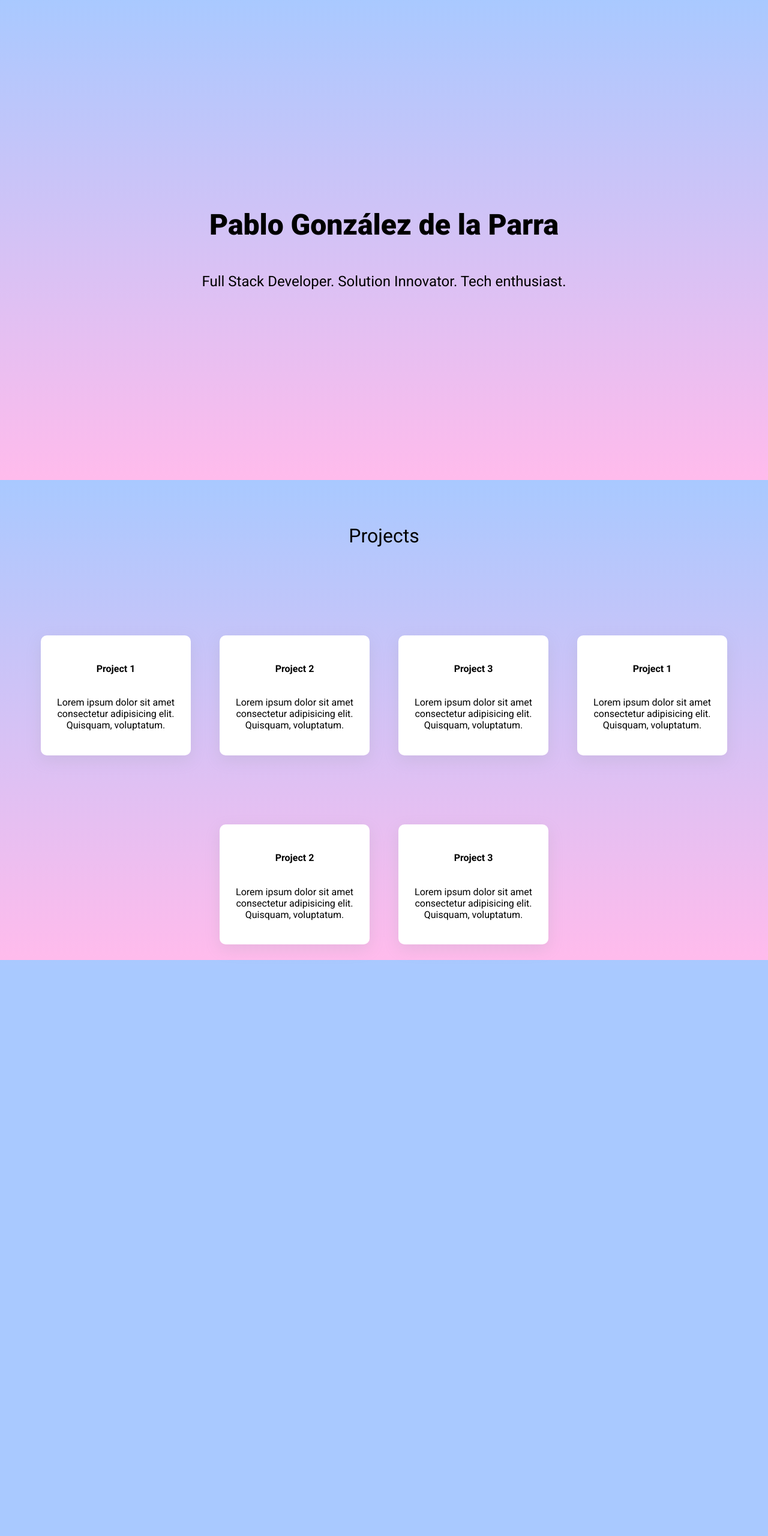
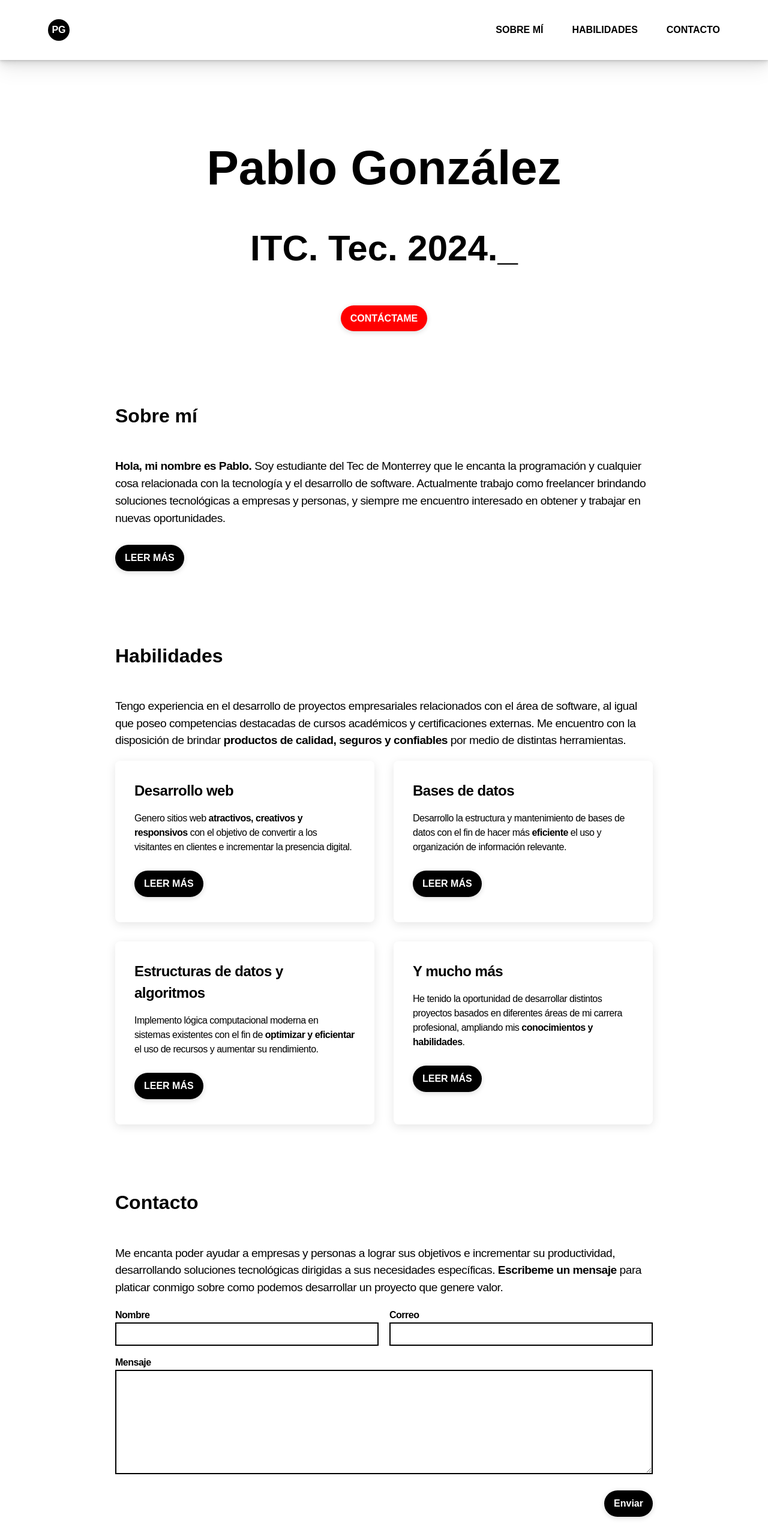
Before and after one commit to pablogonzalezdelaparra/pablogonzalezdelaparra.github.io, a plain HTML site: page index.html in a window 1280 px wide. Shown: the top 2560 px of the page at 60% size. Before the commit the page ends 1608 px from the top, so only its background shows below. Drawn offline with nearby package versions, Linux system fonts and the light colour scheme.

Commit message:
Cambios en general

```diff
--- a/index.html
+++ b/index.html
@@ -1,50 +1,132 @@
 <!DOCTYPE html>
-<html lang="en">
+<html lang="es">
 
 <head>
     <meta charset="UTF-8">
     <meta http-equiv="X-UA-Compatible" content="IE=edge">
     <meta name="viewport" content="width=device-width, initial-scale=1.0">
-    <link rel="stylesheet" href="./styles.css">
-    <link rel="preconnect" href="https://fonts.googleapis.com">
-    <link rel="preconnect" href="https://fonts.gstatic.com" crossorigin>
-    <link href="https://fonts.googleapis.com/css2?family=Roboto:wght@400;500;700;900&display=swap" rel="stylesheet">
-    <title>Pablo González de la Parra</title>
+    <meta name="description" content="Pablo González de la Parra. Ingeniero en Tecnologías Computacionales. Tecnológico de Monterrey. Portafolio.">
+    <link rel="apple-touch-icon" href="./media/logo-vector.png">
+    <link rel="stylesheet" href="./styles/style.css">
+    <link rel="stylesheet" href="https://cdn.jsdelivr.net/npm/bootstrap-icons@1.8.3/font/bootstrap-icons.css">
+    <link rel="icon" type="image/x-icon" href="./media/logo-vector.png">
+    <title>Pablo González | Ingeniero de software</title>
 </head>
 
 <body>
-    <div class="header">
-        <h1>Pablo González de la Parra</h1>
-        <h2>Full Stack Developer. Solution Innovator. Tech enthusiast.</h2>
-    </div>
-    <div class="projects">
-        <h3>Projects</h3>
-        <div class="project">
-            <h4>Project 1</h4>
-            <p>Lorem ipsum dolor sit amet consectetur adipisicing elit. Quisquam, voluptatum.</p>
+    <header>
+        <h1>Pablo González</h1>
+        <div class="terminal" id="terminal">
+            <h2 class="terminal-title" id="terminal-title"></h2>
+            <h2 class="terminal-underscore" id="terminal-underscore">&#95;</h2>
         </div>
-        <div class="project">
-            <h4>Project 2</h4>
-            <p>Lorem ipsum dolor sit amet consectetur adipisicing elit. Quisquam, voluptatum.</p>
+        <button class="main-button"><a href="#contact">CONTÁCTAME</a></button>
+    </header>
+    <nav class="navbar" id="navbar">
+        <div class="logo-active">
+            <a href="./" class="active">PG</a>
         </div>
-        <div class="project">
-            <h4>Project 3</h4>
-            <p>Lorem ipsum dolor sit amet consectetur adipisicing elit. Quisquam, voluptatum.</p>
+        <a href="javascript:void(0);" class="icon" onclick="responsiveNavbar()">
+            <i class="bi bi-list" id="responsive-icon"></i>
+        </a>
+        <div class="responsive-links">
+            <a href="./about.html">SOBRE MÍ</a>
+            <a href="./abilities.html">HABILIDADES</a>
+            <a href="./contact.html">CONTACTO</a>
         </div>
-        <div class="project">
-            <h4>Project 1</h4>
-            <p>Lorem ipsum dolor sit amet consectetur adipisicing elit. Quisquam, voluptatum.</p>
+    </nav>
+    <main>
+        <section class="about" id="about">
+            <h3>Sobre mí</h3>
+            <p><strong>Hola, mi nombre es Pablo.</strong> Soy estudiante del Tec de Monterrey que le encanta la
+                programación y cualquier cosa
+                relacionada con la tecnología y el desarrollo de software. Actualmente trabajo como freelancer brindando
+                soluciones tecnológicas
+                a empresas y personas, y siempre me encuentro interesado en obtener y trabajar en nuevas oportunidades.</p>
+            <button><a href="./about.html">LEER MÁS</a></button>
+        </section>
+        <section class="abilities" id="abilities">
+            <h3>Habilidades</h3>
+            <p>Tengo experiencia en el desarrollo de proyectos empresariales relacionados con el área de software, al
+                igual que
+                poseo competencias destacadas de cursos académicos y certificaciones externas. Me encuentro con la
+                disposición de brindar
+                <strong>productos de calidad, seguros y confiables</strong> por medio de distintas herramientas.
+            </p>
+            <div class="ability-cards">
+                <div class="ability-card">
+                    <h4>Desarrollo web</h4>
+                    <p>Genero sitios web <strong>atractivos, creativos y responsivos</strong> con el objetivo de
+                        convertir a los
+                        visitantes en clientes e incrementar la presencia digital.
+                    </p>
+                    <button><a href="./abilities.html#web-dev">LEER MÁS</a></button>
+                </div>
+                <div class="ability-card">
+                    <h4>Bases de datos</h4>
+                    <p>Desarrollo la estructura y mantenimiento de bases de datos con el fin de hacer más
+                        <strong>eficiente</strong> el
+                        uso y organización de información relevante.
+                    </p>
+                    <button><a href="./abilities.html#database">LEER MÁS</a></button>
+                </div>
+                <div class="ability-card">
+                    <h4>Estructuras de datos y algoritmos</h4>
+                    <p>Implemento lógica computacional moderna en sistemas existentes con el fin de <strong>optimizar y
+                            eficientar</strong> el uso de recursos y aumentar su rendimiento.</p>
+                    <button><a href="./abilities.html#dsa">LEER MÁS</a></button>
+                </div>
+                <div class="ability-card">
+                    <h4>Y mucho más</h4>
+                    <p>He tenido la oportunidad de desarrollar distintos proyectos basados en diferentes áreas de mi
+                        carrera profesional, ampliando mis <strong>conocimientos y habilidades</strong>.</p>
+                    <button><a href="./abilities.html#more">LEER MÁS</a></button>
+                </div>
+            </div>
+        </section>
+        <section class="contact" id="contact">
+            <h3>Contacto</h3>
+            <p>Me encanta poder ayudar a empresas y personas a lograr sus objetivos e incrementar su productividad,
+                desarrollando soluciones tecnológicas dirigidas a sus necesidades específicas. <strong>Escribeme
+                    un mensaje</strong> para platicar conmigo sobre como podemos desarrollar un proyecto que genere
+                valor.
+            </p>
+            <form action="https://formsubmit.co/f35574a343a5f147eefd4ce1f9dd43e2" method="POST">
+                <input type="text" name="_honey" style="display:none">
+                <input type="hidden" name="_next" value="https://pablogdlp.com/thankyou.html">
+                <div class="div-name-email">
+                    <div class="div-name">
+                        <label class="name" for="name">Nombre</label>
+                        <input type="text" name="name" id="name" required>
+                    </div>
+                    <div class="div-email">
+                        <label class="email" for="email">Correo</label>
+                        <input type="email" name="email" id="email" required>
+                    </div>
+                </div>
+                <div class="div-textarea">
+                    <label class="textarea" for="textarea">Mensaje</label>
+                    <textarea name="textarea" id="textarea" cols="30" rows="10" required></textarea>
+                </div>
+                <button class="button" type="submit">Enviar</button>
+            </form>
+        </section>
+    </main>
+    <aside>
+        Aside
+    </aside>
+    <footer>
+        <p>Encuéntrame en otra parte de la web:</p>
+        <div class="footer-links">
+            <a class="footer-link-1" href="https://www.linkedin.com/in/pablogdlp/" target="_blank">LinkedIn</a>
+            <a class="footer-link-2" href="https://github.com/pablogonzalezdelaparra" target="_blank">Github</a>
+            <a class="footer-link-3" href="https://www.facebook.com/pablogdlp/" target="_blank">Facebook</a>
         </div>
-        <div class="project">
-            <h4>Project 2</h4>
-            <p>Lorem ipsum dolor sit amet consectetur adipisicing elit. Quisquam, voluptatum.</p>
-        </div>
-        <div class="project">
-            <h4>Project 3</h4>
-            <p>Lorem ipsum dolor sit amet consectetur adipisicing elit. Quisquam, voluptatum.</p>
-        </div>
-    </div>
-    <script src="./scrollDownButton.js"></script>
+        <p>2022 Pablo González</p>
+    </footer>
+
+    <script src="./scripts/navbar.js"></script>
+    <script src="./scripts/terminal.js"></script>
 </body>
 
 </html>
--- a/scrollDownButton.js
+++ /dev/null
@@ -1,6 +0,0 @@
-document.querySelector('.scroll-down-button').addEventListener('click', function() {
-    window.scrollBy({
-      top: window.innerHeight,
-      behavior: 'smooth'
-    });
-  });
--- a/styles.css
+++ /dev/null
@@ -1,71 +0,0 @@
-html {
-  height: 100%;
-  font-family: "Roboto", sans-serif;
-}
-
-body {
-  height: 100%;
-  background-color: #a9c9ff;
-  background-image: linear-gradient(180deg, #a9c9ff 0%, #ffbbec 100%);
-}
-
-.header {
-  display: flex;
-  flex-direction: column;
-  justify-content: center;
-  align-items: center;
-  color: #000000;
-  height: 100%;
-}
-
-.header > h1 {
-  font-weight: 900;
-  font-size: 3rem;
-  text-align: center;
-}
-
-.header > h2 {
-  font-weight: 400;
-  font-size: 1.5rem;
-  text-align: center;
-}
-
-.projects {
-  height: 100%;
-  display: flex;
-  gap: 3rem;
-  justify-content: center;
-  align-items: center;
-  flex-wrap: wrap;
-}
-
-.projects > h3 {
-  width: 100%;
-  text-align: center;
-  font-weight: 400;
-  font-size: 2rem;
-}
-
-.project {
-  display: flex;
-  flex-wrap: wrap;
-  flex-direction: column;
-  align-items: center;
-  text-align: center;
-  justify-content: center;
-  width: 250px;
-  height: 200px;
-  background-color: white;
-  border-radius: 10px;
-  box-shadow: rgba(149, 157, 165, 0.2) 0px 8px 24px;
-}
-
-.scroll-down-button {
-    text-decoration: none;
-    border: 0;
-    background-color: transparent;
-    font-size: 40px;
-    text-align: center;
-    cursor: pointer;
-    transition: background-color 0.3s ease-in-out;
-  }
```
Also changed, not shown: abilities.html (added, +103 -0 lines), about.html (added, +78 -0 lines), contact.html (added, +77 -0 lines), thankyou.html (added, +57 -0 lines), 2 other files.
